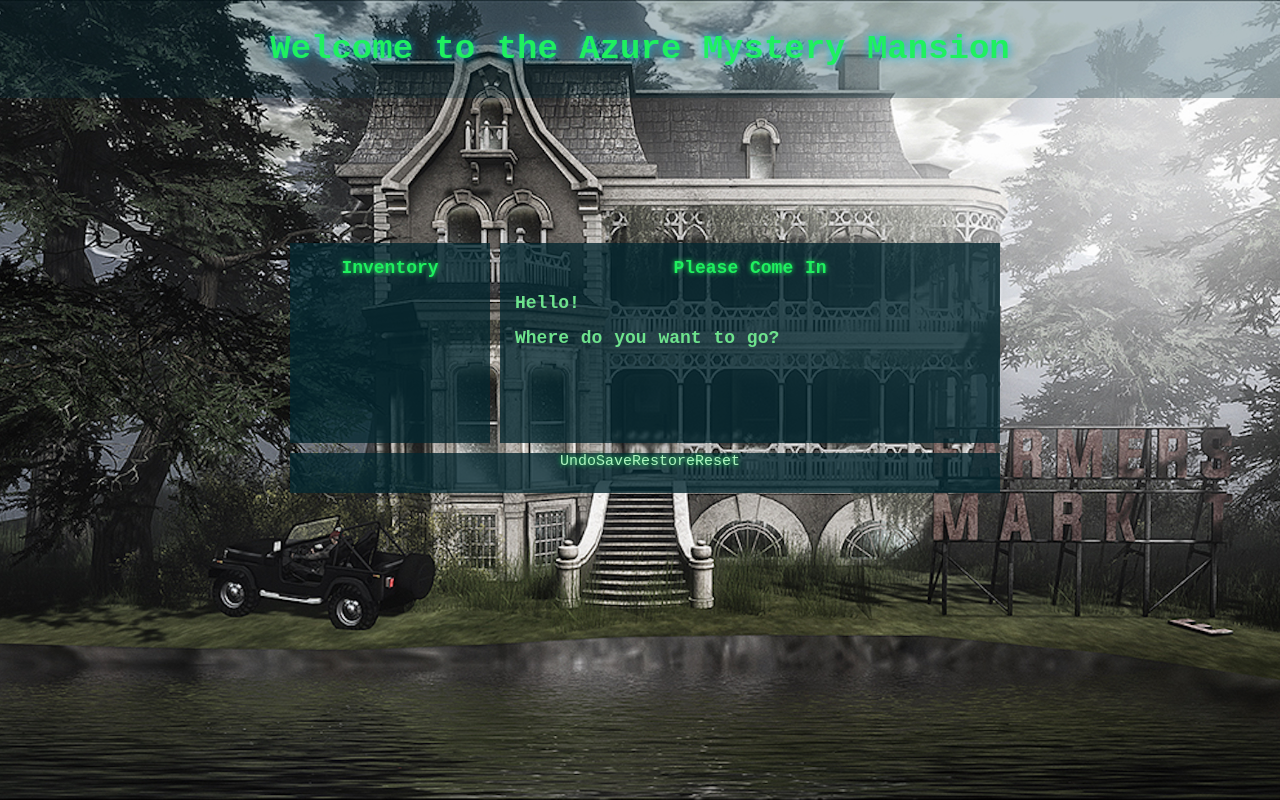
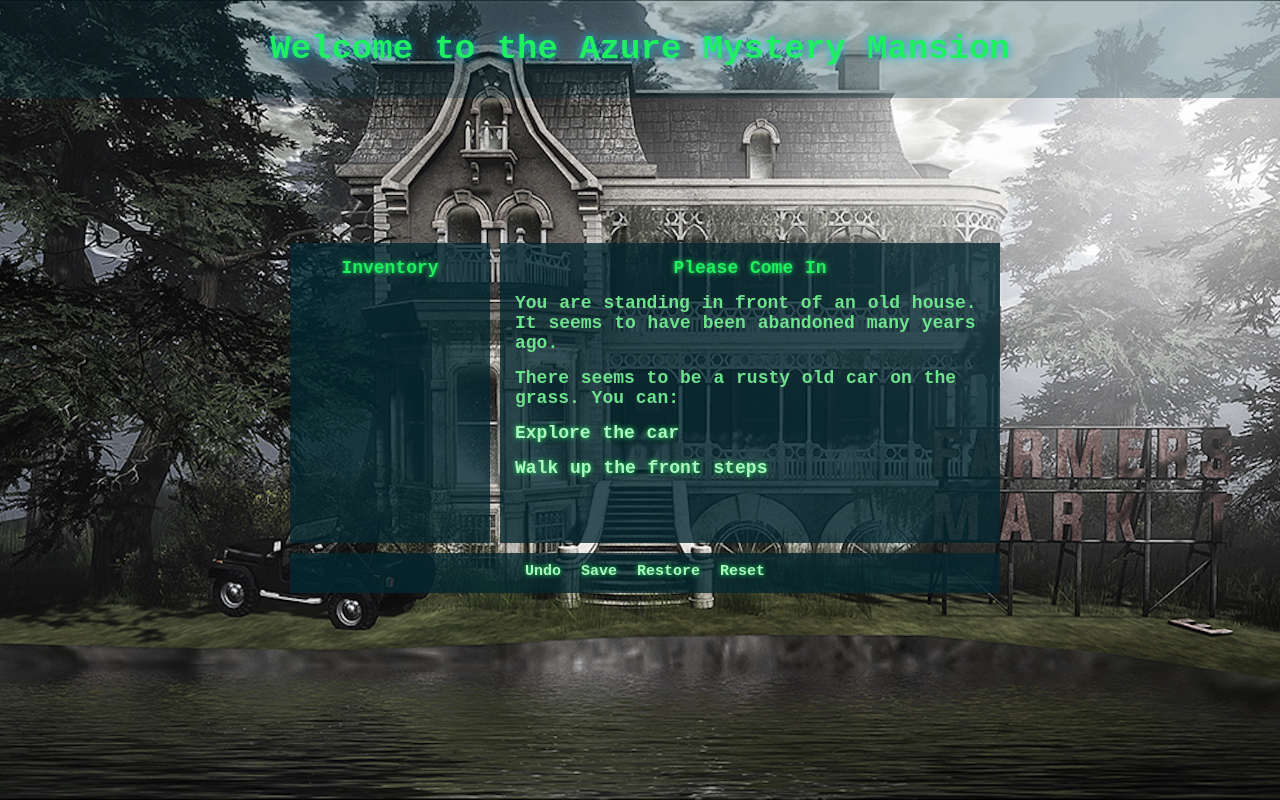
Before and after one commit to jlooper/azure-mystery-mansion, a Nuxt app: page / in a window 1280 px wide. Built offline with nearby package versions, Linux system fonts and the light colour scheme.

Commit message:
game dynamics

```diff
--- /dev/null
+++ b/components/Outside.vue
@@ -0,0 +1,37 @@
+<template>
+  <div>
+    <p class="text-title">Please Come In</p>
+    <p>
+      You are standing in front of an old house. It seems to have been abandoned
+      many years ago.
+    </p>
+    <p>There seems to be a rusty old car on the grass. You can:</p>
+    <p>
+      <span class="command" @click="deadend">Explore the car</span>
+    </p>
+    <p>
+      <span class="command">Walk up the front steps</span>
+    </p>
+    <p v-for="command in commands" :key="command">{{ command }}</p>
+  </div>
+</template>
+
+<script>
+export default {
+  data() {
+    return {
+      commands: []
+    }
+  },
+  methods: {
+    deadend() {
+      this.commands.push('oops')
+    }
+  }
+}
+</script>
+<style>
+body {
+  background: url(~assets/mansion.jpg) no-repeat center center fixed;
+}
+</style>
--- a/pages/index.vue
+++ b/pages/index.vue
@@ -9,29 +9,30 @@
         <p class="text-title">Inventory</p>
       </div>
       <div class="terminal">
-        <p class="text-title">Please Come In</p>
-        <p>Hello!</p>
-        <p>Where do you want to go?</p>
+        <Outside />
       </div>
       <div class="footer">
-        <a id="undoHost" href="#">Undo</a>
-        <a id="saveHost" href="#">Save</a>
-        <a id="restoreHost" href="#">Restore</a>
-        <a id="resetHost" href="#">Reset</a>
+        <a id="undoHost" class="footer-links" href="#">Undo</a>
+        <a id="saveHost" class="footer-links" href="#">Save</a>
+        <a id="restoreHost" class="footer-links" href="#">Restore</a>
+        <a id="resetHost" class="footer-links" href="#">Reset</a>
       </div>
     </div>
   </div>
 </template>
 
 <script>
+import Outside from '~/components/Outside.vue'
+
 export default {
-  components: {}
+  components: {
+    Outside
+  }
 }
 </script>
 
 <style>
 body {
-  background: url(~assets/mansion.jpg) no-repeat center center fixed;
   -webkit-background-size: cover;
   -moz-background-size: cover;
   -o-background-size: cover;
@@ -44,9 +45,11 @@ body {
   height: 100%;
   overflow: hidden;
 }
-a {
+a,
+.command {
   color: #aff5c1;
   text-decoration: none;
+  text-shadow: 0 0 5px #1ff05f;
 }
 p {
   margin: 15px;
@@ -101,20 +104,25 @@ p {
 .terminal {
   font-size: 18px;
   width: 500px;
-  height: 200px;
+  height: 300px;
   margin: 5px;
   background: rgba(4, 39, 48, 0.8);
   grid-area: 1 / 2 / 2 / 3;
+  overflow-y: auto;
 }
 .footer {
   margin: 5px;
+  padding: 10px;
   text-align: center;
   background: rgba(4, 39, 48, 0.8);
   grid-area: 2 / 1 / 3 / 3;
   font-size: 15px;
-  padding-left: 10px;
   height: 40px;
   font-family: 'VT323', 'Courier New', monospace;
   text-shadow: 0 0 5px #1ff05f;
 }
+.footer-links {
+  padding: 10px;
+  font-weight: bold;
+}
 </style>
```
Also changed, not shown: components/Logo.vue (deleted, +0 -79 lines).
